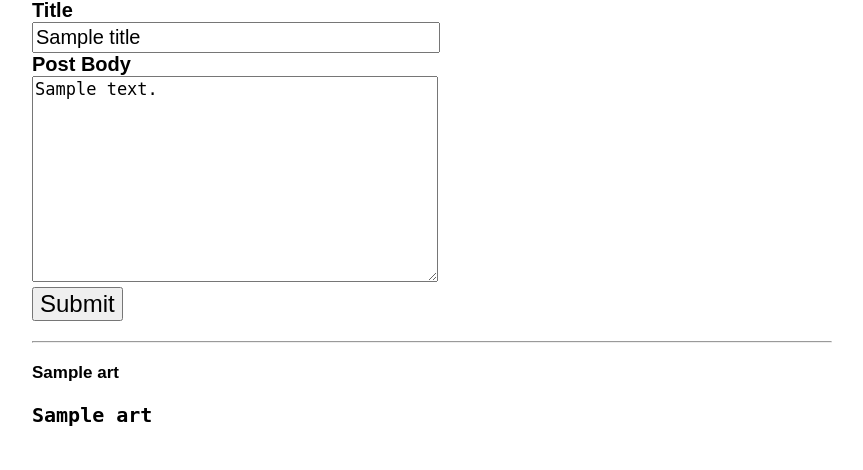
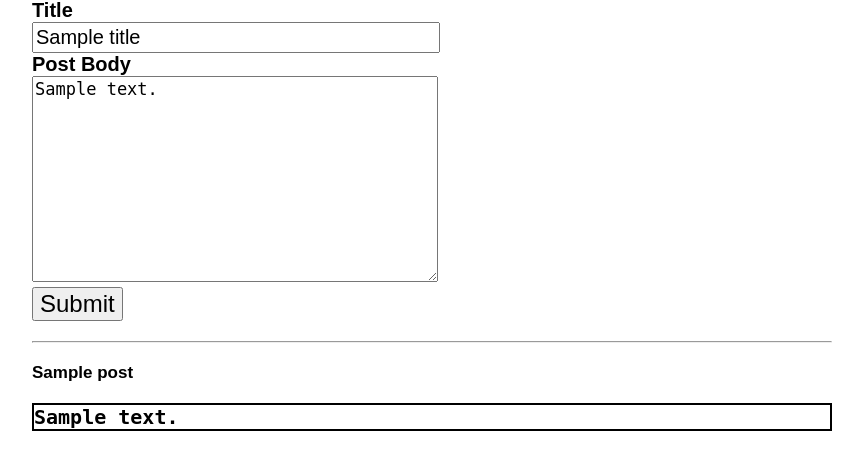
Before and after one commit to Trusty-Rusty/build-a-blog, a Python web app: template Templates/front.html in a window 1280 px wide. Shown: the part 91-561 px from the top of the page, without its empty margins (208-1071 px from the left). Run offline with Jinja, Linux system fonts and the light colour scheme; the template is opened without the code that fills it: most values are stand-ins (such as "Sample title", 1, 10 or a date in 2020).

Commit message:
Posts appear under form

```diff
--- a/Templates/front.html
+++ b/Templates/front.html
@@ -36,12 +36,15 @@
     hr {
       margin: 20px auto;
     }
-    .art + .art {
+    .post + .post {
       margin-top: 20px;
     }
-    .art-title {
+    .post-title {
       font-weight: bold;
       font-size: 17px;
+    }
+    .post-body {
+        border: 2px solid black
     }
   </style>
 
@@ -61,15 +64,15 @@
 
       <div class="error">{{error}}</div>
 
-      <input type="submit">
+      <input type="submit" action='/'>
     </form>
 
     <hr>
 
-    {% for art in arts %}
-      <div class="art">
-        <div class="art-title">{{art.title}}</div>
-        <pre class="art-body">{{art.art}}</pre>
+    {% for post in posts %}
+      <div class="post">
+        <div class="post-title">{{post.title}}</div>
+        <pre class="post-body">{{post.post_body}}</pre>
       </div>
     {% endfor %}
 
--- a/main.py
+++ b/main.py
@@ -49,7 +49,7 @@ class MainPage(Handler):            #renders main page upon initial get request
                             "ORDER BY created DESC ")
     #retrieves entity and assigns to "posts"
 
-        self.render("front.html", title=title, post_body=post_body, error=error)
+        self.render("front.html", title=title, post_body=post_body, error=error, posts=posts)
         #renders front page using .render, info from 'posts' and front template
 
     def get(self):
```
Also changed, not shown: 1 other file.
